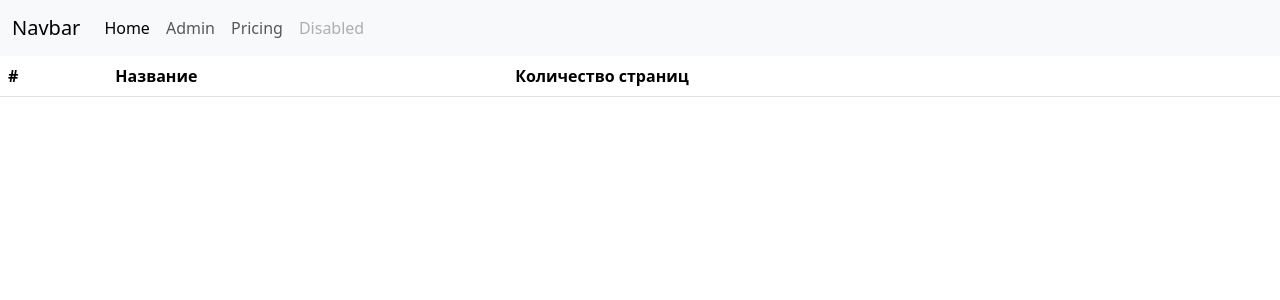
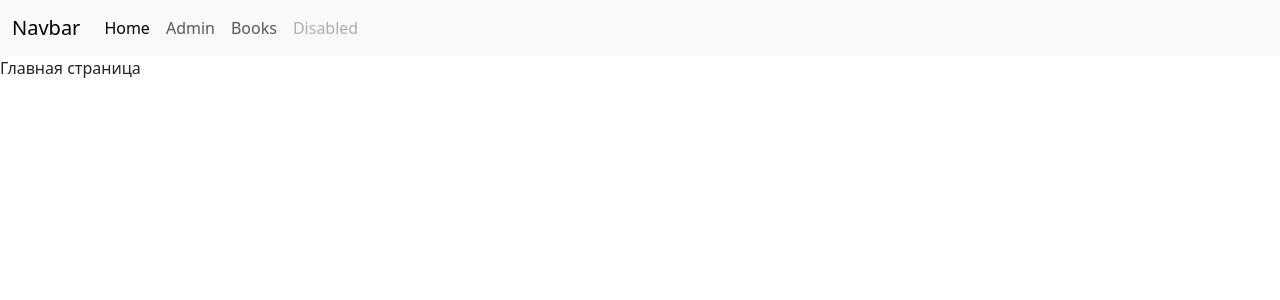
Before and after one commit to Gadeonio/Django_ItCode, a Django app: page / in a window 1280 px wide. Shown: the top 300 px of the page. Run offline with Django 4.2, Linux system fonts and the light colour scheme; data that the repository does not hold is empty; some libraries are stand-ins or nearby versions.

Commit message:
#3 Проделаны действия из занятия №7

```diff
--- a/core/templates/core/index.html
+++ b/core/templates/core/index.html
@@ -8,7 +8,7 @@
     <!-- Bootstrap CSS -->
     <link href="/node_modules/bootstrap/dist/css/bootstrap.css" rel="stylesheet">
 
-    <title>Hello, world!</title>
+    <title>{{ title }}</title>
   </head>
   <body>
     <nav class="navbar navbar-expand-lg navbar-light bg-light">
@@ -20,13 +20,13 @@
       <div class="collapse navbar-collapse" id="navbarNav">
         <ul class="navbar-nav">
           <li class="nav-item">
-            <a class="nav-link active" aria-current="page" href="#">Home</a>
+            <a class="nav-link active" aria-current="page" href="{% url 'core:index' %}">Home</a>
           </li>
           <li class="nav-item">
             <a class="nav-link" href="admin/">Admin</a>
           </li>
           <li class="nav-item">
-            <a class="nav-link" href="#">Pricing</a>
+            <a class="nav-link" href="{% url 'core:book_list' %}">Books</a>
           </li>
           <li class="nav-item">
             <a class="nav-link disabled" href="#" tabindex="-1" aria-disabled="true">Disabled</a>
@@ -35,28 +35,7 @@
       </div>
     </div>
   </nav>
-    <table class="table">
-  <thead>
-    <tr>
-      <th scope="col">#</th>
-      <th scope="col">Название</th>
-      <th scope="col">Количество страниц</th>
-    </tr>
-  </thead>
-  <tbody>
-  {% for book in books %}
-    <tr>
-      <th scope="row">{{forloop.counter}}</th>
-      <td>{{book.name}}</td>
-      <td>{{book.pages|default:"-"}}</td>
-    </tr>
-  {% endfor %}
-  </tbody>
-</table>
-
-
+    {{ info }}
     <script src="/node_modules/bootstrap/dist/js/bootstrap.bundle.js"></script>
-
-
   </body>
 </html>
--- a/core/urls.py
+++ b/core/urls.py
@@ -2,7 +2,10 @@ from django.contrib import admin
 from django.urls import path
 import core.views
 
+app_name = 'core'
 
 urlpatterns = [
-    path('', core.views.index)
+    path('', core.views.IndexView.as_view(), name='index'),
+    path('books/', core.views.Books.as_view(), name='book_list'),
+    path('books/<int:pk>/', core.views.BookDetail.as_view(), name='book_detail')
 ]
--- a/core/views.py
+++ b/core/views.py
@@ -1,7 +1,65 @@
-from django.shortcuts import render
+from django.http import HttpResponseNotFound
+from django.shortcuts import render, get_object_or_404
+from django.views.decorators.http import require_http_methods
+from django.views.generic import TemplateView, ListView, DetailView
+
 import core.models
 
+
+class TitleMixin:
+    title = None
+
+    def get_title(self):
+        return self.title
+
+    def get_context_data(self, **kwargs):
+        context = super().get_context_data()
+        context['title'] = self.get_title()
+        return context
+
+
+class IndexView(TitleMixin, TemplateView):
+    template_name = 'core/index.html'
+    title = 'Главная страница'
+
+    def get_context_data(self, **kwargs):
+        context = super().get_context_data()
+        context['info'] = self.get_info()
+        return context
+
+    def get_info(self):
+        return 'Главная страница'
+
+
+class Books(ListView):
+    def get_queryset(self):
+        name = self.request.GET.get('name')
+        queryset = core.models.Book.objects.all()
+        if name:
+            queryset = queryset.filter(name__icontains=name)
+        return queryset
+
+class BookDetail(DetailView):
+    queryset = core.models.Book.objects.all()
+    #model = core.models.Book
+
+
 # Create your views here.
-def index(request):
+'''def index(request):
     books = core.models.Book.objects.all()
     return render(request, 'core/index.html', {'books': books})
+
+
+def book_list(request):
+    name = request.GET.get('name')
+    books = core.models.Book.objects.all()
+    if name:
+        books = books.filter(name__icontains=name)
+
+    return render(request, 'core/book_list.html', {'books': books})
+
+
+def book_detail(request, pk):
+    #book = core.models.Book.objects.get(pk=pk)
+    book = get_object_or_404(core.models.Book, pk=pk)
+    return render(request, 'core/book_detail.html', {'book': book})'''
--- a/project/urls.py
+++ b/project/urls.py
@@ -23,7 +23,7 @@ from project import settings
 
 urlpatterns = [
     path('admin/', admin.site.urls),
-    path('', include('core.urls'))
+    path('', include('core.urls', namespace='core'))
 ]
 if settings.DEBUG:
     urlpatterns += static('node_modules', document_root=os.path.join(settings.BASE_DIR, 'node_modules'))
```
